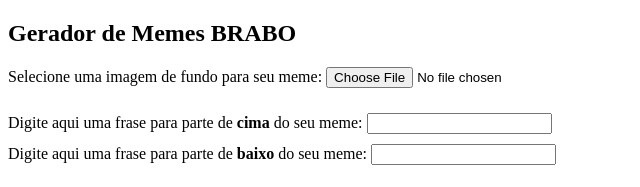
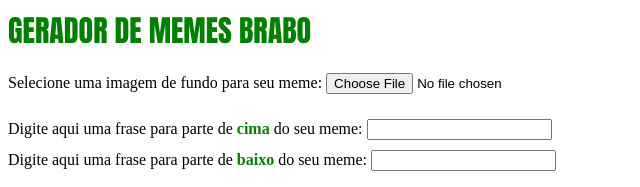
Before and after one commit to tryber/sd-01-week4-5-project-meme-generator, a plain HTML site: page guiiluiz/index.html in a window 1280 px wide. Shown: the top 187 px of the page, without its empty margins (0-640 px from the left). Drawn offline with Linux system fonts and the light colour scheme.

Commit message:
coloca titulo e estiliza cores

```diff
--- a/guiiluiz/index.html
+++ b/guiiluiz/index.html
@@ -26,7 +26,7 @@ function myFunction(frase) {
 </head>
 
 <body>
-	<h2>Gerador de Memes BRABO</h2>
+	<span id="fonte1">Gerador de Memes BRABO</span>
 	<div>
 	<span>Selecione uma imagem de fundo para seu meme: </span><input type="file" name="image" id="diretorio" onchange="loadFile(event)" />
 	</div>
--- a/guiiluiz/style.css
+++ b/guiiluiz/style.css
@@ -11,6 +11,10 @@
 #output{
     width: 400px;
     height: 400px;
+}
+
+#diretorio{
+    padding: 20px 0px 0px 0px;
 }
 
 #frase{
@@ -49,3 +53,14 @@
     font-size: 30px;
     text-transform: uppercase;
 }
+
+#fonte1{
+    font-family: Impact, Haettenschweiler, 'Arial Narrow Bold', sans-serif;
+    color: green;
+    font-size: 30px;
+    text-transform: uppercase;
+}
+
+strong{
+    color: green;
+}
```
